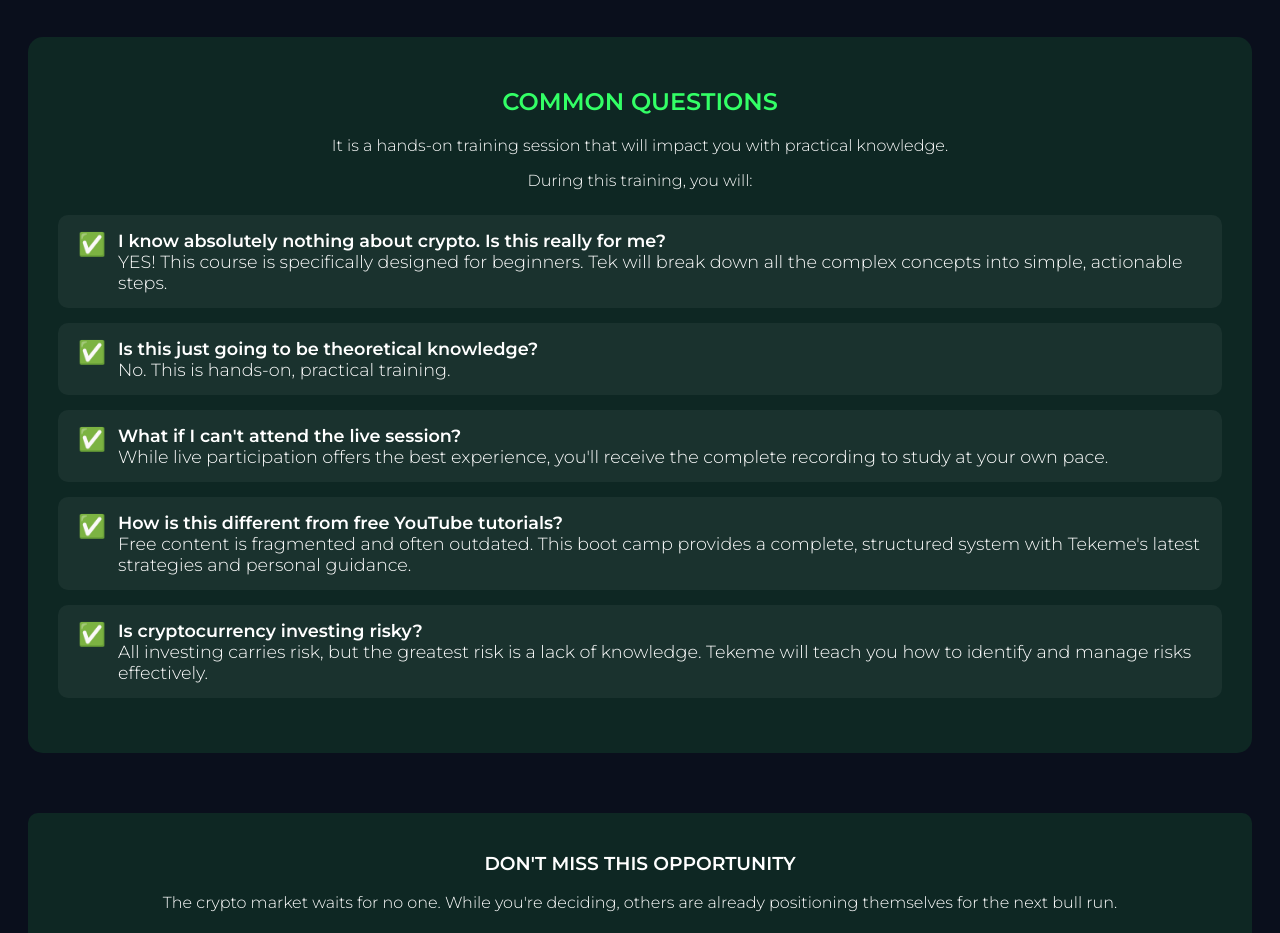
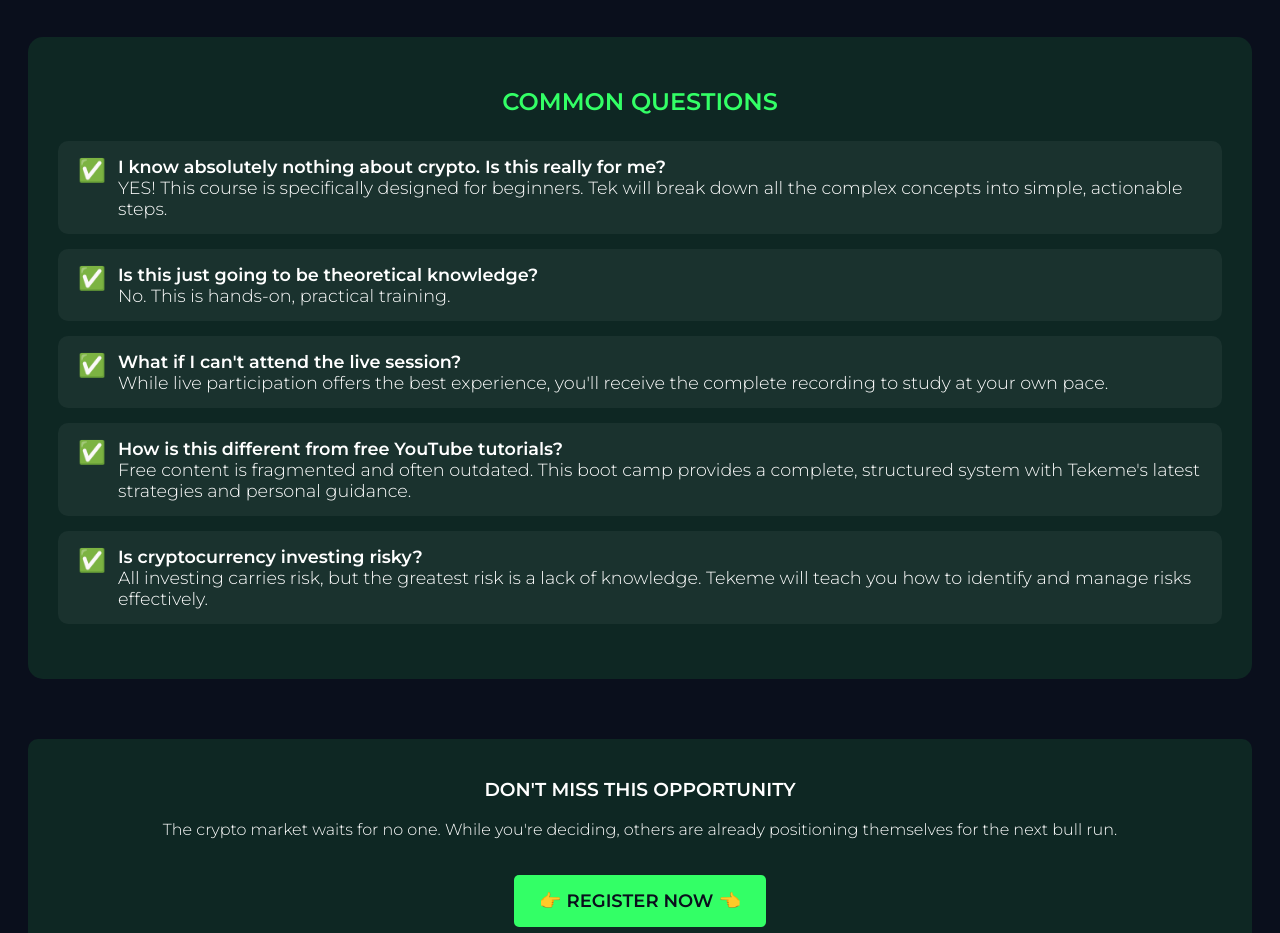
Before and after one commit to thompsongboyega2019/investors_den, a plain HTML site: page crypto-mastery/index.html in a window 1280 px wide. Shown: the part 3940-4873 px from the top of the page. Drawn offline with Linux system fonts and the light colour scheme.

Commit message:
Removed two paragraphs from Common Questions Section

```diff
--- a/crypto-mastery/index.html
+++ b/crypto-mastery/index.html
@@ -448,8 +448,6 @@ fbq('track', 'PageView');
             <a href="#join" class="cta-button">👉 REGISTER NOW 👈</a>        </div>
             <div class="price-section">
             <h2>COMMON QUESTIONS</h2>
-            <p>It is a hands-on training session that will impact you with practical knowledge.</p>
-            <p>During this training, you will:</p>
             <ul class="benefits-list">
                 <li><strong>I know absolutely nothing about crypto. Is this really for me?</strong>  <br>YES! This course is specifically designed for beginners. Tek will break down all the complex concepts into simple, actionable steps.</li>
                 <li><strong>Is this just going to be theoretical knowledge?</strong> <br>
```
